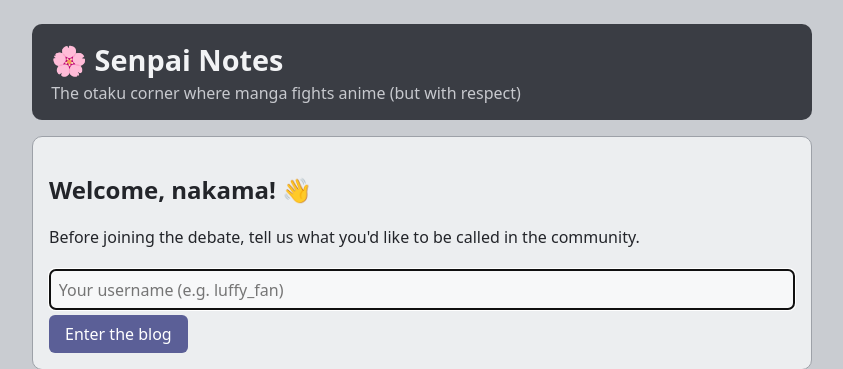
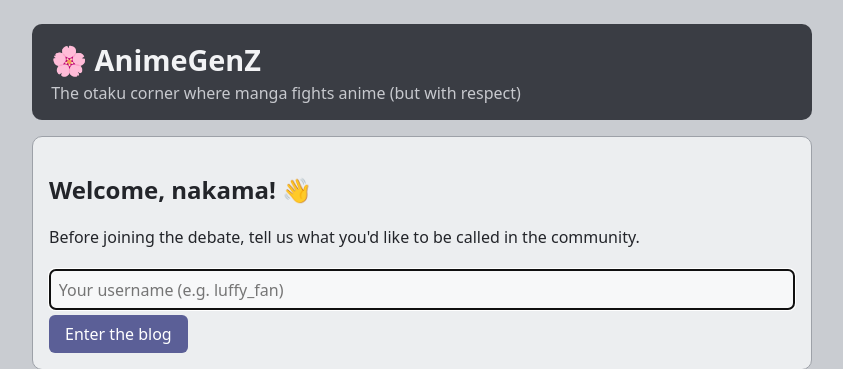
Before and after one commit to merinobranco10/blog-toxicidad-bert, a Flask app: page / in a window 1280 px wide. Shown: the top 369 px of the page, without its empty margins (218-1061 px from the left). Run offline with Flask 3, Linux system fonts and the light colour scheme.

Commit message:
Rename header from 'Senpai Notes' to 'AnimeGenZ'

```diff
--- a/templates/index.html
+++ b/templates/index.html
@@ -26,7 +26,7 @@
 </style></head><body><div class="wrap">
 
 <header>
-  <h1>🌸 Senpai Notes</h1>
+  <h1>🌸 AnimeGenZ</h1>
   <p>The otaku corner where manga fights anime (but with respect)</p>
 </header>
 
```
